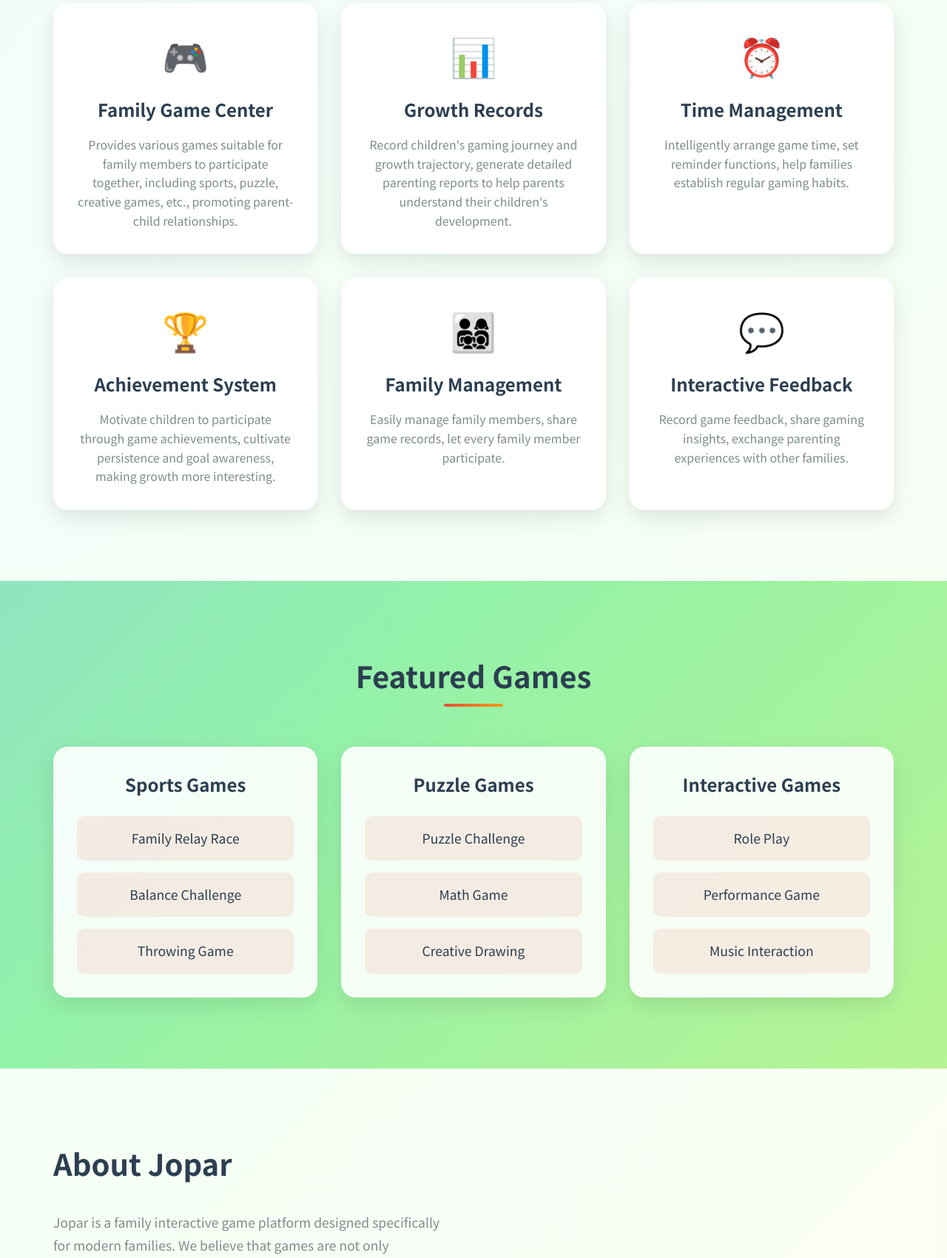
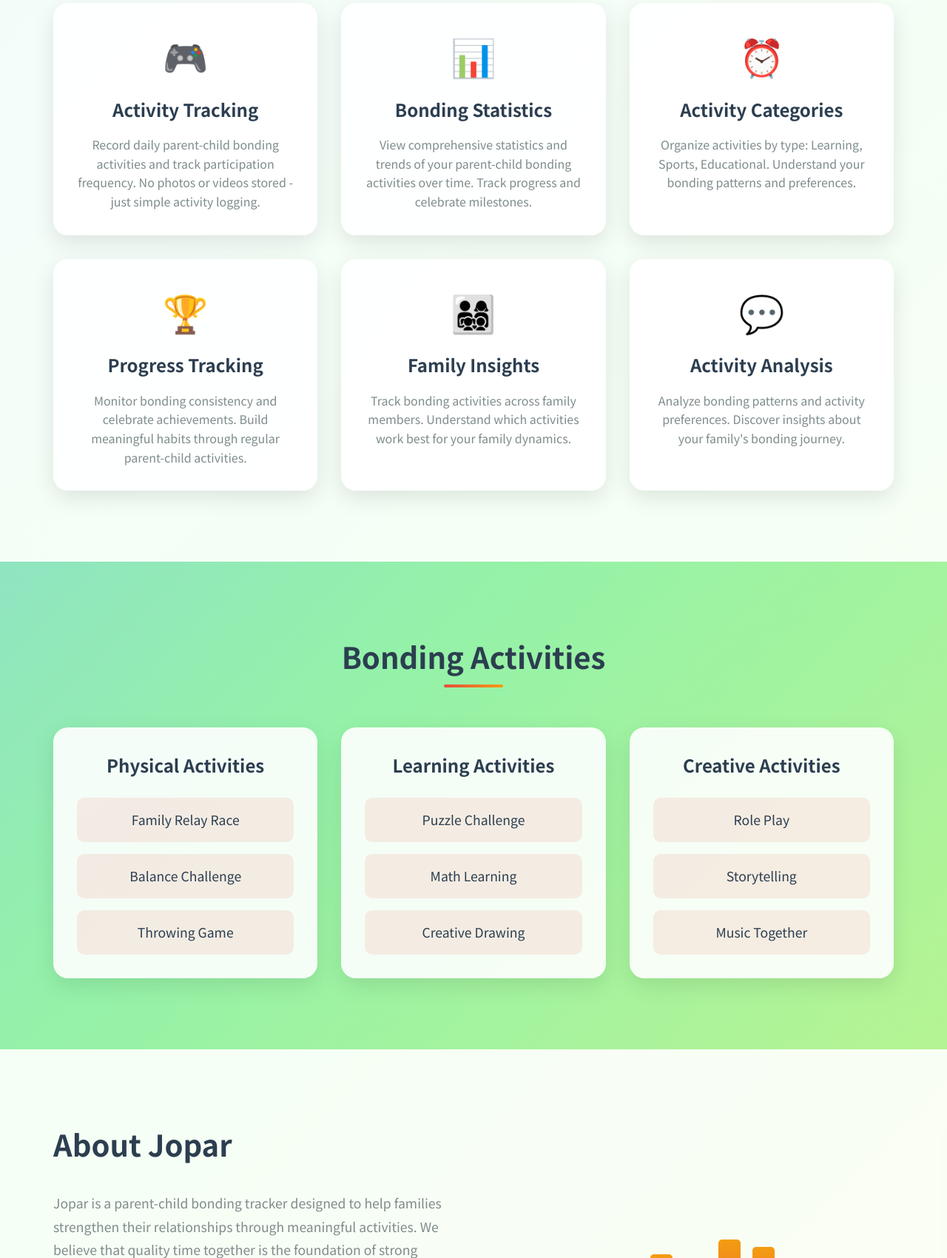
Before and after one commit to spicaoriginstudio/jopar_site, a plain HTML site: page home/index.html in a window 1280 px wide. Shown: the part 1100-2800 px from the top of the page at 74% size. Drawn offline with Linux system fonts and the light colour scheme.

Commit message:
更新 i18n-config.js 和 styles.css 文件，重命名和调整页面内容以反映亲子陪伴记录工具的功能，优化界面布局和样式，提升用户体验。

```diff
--- a/home/i18n-config.js
+++ b/home/i18n-config.js
@@ -4,59 +4,59 @@
 const I18N_CONFIG = {
     en: {
         // 页面标题和元信息
-        pageTitle: 'Jopar - Family Interactive Game Platform',
-        pageDescription: 'Let every family find joy in games and strengthen bonds through interaction.',
+        pageTitle: 'Jopar - Parent-Child Bonding Tracker',
+        pageDescription: 'Track and enhance parent-child bonding through meaningful activities and quality time together.',
 
         // 导航栏
         navHome: 'Home',
         navFeatures: 'Features',
-        navGames: 'Games',
+        navGames: 'Activities',
         navAbout: 'About',
         navContact: 'Contact',
 
         // 英雄区域
         heroTitle: 'Jopar',
-        heroSubtitle: 'Family Interactive Game Platform',
-        heroDescription: 'Let every family find joy in games and strengthen bonds through interaction. Explore, learn, and grow together with your children, creating beautiful memories.',
-        heroButtonPrimary: 'Try Now',
+        heroSubtitle: 'Parent-Child Bonding Tracker',
+        heroDescription: 'Record and track your parent-child bonding activities. Discover meaningful ways to spend quality time together and strengthen family bonds through various activities.',
+        heroButtonPrimary: 'Start Tracking',
         tryNowSuccess: 'Opening app...',
 
         // 功能特色
         featuresTitle: 'Core Features',
-        featureGameCenter: 'Family Game Center',
-        featureGameCenterDesc: 'Provides various games suitable for family members to participate together, including sports, puzzle, creative games, etc., promoting parent-child relationships.',
-        featureGrowthRecord: 'Growth Records',
-        featureGrowthRecordDesc: 'Record children\'s gaming journey and growth trajectory, generate detailed parenting reports to help parents understand their children\'s development.',
-        featureTimeManagement: 'Time Management',
-        featureTimeManagementDesc: 'Intelligently arrange game time, set reminder functions, help families establish regular gaming habits.',
-        featureAchievement: 'Achievement System',
-        featureAchievementDesc: 'Motivate children to participate through game achievements, cultivate persistence and goal awareness, making growth more interesting.',
-        featureFamilyManagement: 'Family Management',
-        featureFamilyManagementDesc: 'Easily manage family members, share game records, let every family member participate.',
-        featureFeedback: 'Interactive Feedback',
-        featureFeedbackDesc: 'Record game feedback, share gaming insights, exchange parenting experiences with other families.',
+        featureGameCenter: 'Activity Tracking',
+        featureGameCenterDesc: 'Record daily parent-child bonding activities and track participation frequency. No photos or videos stored - just simple activity logging.',
+        featureGrowthRecord: 'Bonding Statistics',
+        featureGrowthRecordDesc: 'View comprehensive statistics and trends of your parent-child bonding activities over time. Track progress and celebrate milestones.',
+        featureTimeManagement: 'Activity Categories',
+        featureTimeManagementDesc: 'Organize activities by type: Learning, Sports, Educational. Understand your bonding patterns and preferences.',
+        featureAchievement: 'Progress Tracking',
+        featureAchievementDesc: 'Monitor bonding consistency and celebrate achievements. Build meaningful habits through regular parent-child activities.',
+        featureFamilyManagement: 'Family Insights',
+        featureFamilyManagementDesc: 'Track bonding activities across family members. Understand which activities work best for your family dynamics.',
+        featureFeedback: 'Activity Analysis',
+        featureFeedbackDesc: 'Analyze bonding patterns and activity preferences. Discover insights about your family\'s bonding journey.',
 
         // 游戏展示
-        gamesTitle: 'Featured Games',
-        gameCategorySports: 'Sports Games',
-        gameCategoryPuzzle: 'Puzzle Games',
-        gameCategoryInteractive: 'Interactive Games',
+        gamesTitle: 'Bonding Activities',
+        gameCategorySports: 'Physical Activities',
+        gameCategoryPuzzle: 'Learning Activities',
+        gameCategoryInteractive: 'Creative Activities',
         gameFamilyRelay: 'Family Relay Race',
         gameBalanceChallenge: 'Balance Challenge',
         gameThrowingGame: 'Throwing Game',
         gamePuzzleChallenge: 'Puzzle Challenge',
-        gameMathGame: 'Math Game',
+        gameMathGame: 'Math Learning',
         gameCreativeDrawing: 'Creative Drawing',
         gameRolePlay: 'Role Play',
-        gamePerformanceGame: 'Performance Game',
-        gameMusicInteraction: 'Music Interaction',
+        gamePerformanceGame: 'Storytelling',
+        gameMusicInteraction: 'Music Together',
 
         // 关于我们
         aboutTitle: 'About Jopar',
-        aboutDescription1: 'Jopar is a family interactive game platform designed specifically for modern families. We believe that games are not only entertainment, but also a bridge for family communication and a companion for children\'s growth.',
-        aboutDescription2: 'Through carefully designed game content and intelligent recording systems, we help parents better understand their children, promote parent-child relationships, and let every family find their own happy time in games.',
+        aboutDescription1: 'Jopar is a parent-child bonding tracker designed to help families strengthen their relationships through meaningful activities. We believe that quality time together is the foundation of strong family bonds.',
+        aboutDescription2: 'Our simple tracking system helps you record daily bonding activities without storing personal data like photos or videos. Focus on what matters most - spending quality time with your children.',
         statActiveFamilies: 'Active Families',
-        statFeaturedGames: 'Featured Games',
+        statFeaturedGames: 'Activity Types',
         statUserSatisfaction: 'User Satisfaction',
 
         // 联系我们
@@ -67,17 +67,17 @@ const I18N_CONFIG = {
         // 页脚
         footerPrivacy: 'Privacy Policy',
         footerTerms: 'Terms of Service',
-        footerCopyright: '© 2024 Jopar. Let every family find joy in games.',
+        footerCopyright: '© 2025 Jopar. Strengthening family bonds through meaningful activities.',
 
         // 游戏详情模态框
-        gameModalDescription: 'This is an interesting family interactive game, suitable for the whole family to participate together.',
+        gameModalDescription: 'This is a meaningful parent-child bonding activity that helps strengthen family relationships.',
         gameModalAge: 'Suitable Age:',
         gameModalParticipants: 'Participants:',
-        gameModalDuration: 'Game Duration:',
+        gameModalDuration: 'Activity Duration:',
         gameModalAgeValue: '3-12 years old',
         gameModalParticipantsValue: '2-6 people',
         gameModalDurationValue: '15-30 minutes',
-        gameModalStart: 'Start Game',
+        gameModalStart: 'Start Activity',
 
         // 表单验证和通知
         formValidationRequired: 'Please fill in all required fields',
@@ -92,59 +92,59 @@ const I18N_CONFIG = {
     },
     zh: {
         // 页面标题和元信息
-        pageTitle: 'Jopar - 亲子互动游戏平台',
-        pageDescription: '让每个家庭都能在游戏中找到快乐，在互动中增进感情。',
+        pageTitle: 'Jopar - 亲子陪伴记录工具',
+        pageDescription: '记录和追踪亲子陪伴活动，通过有意义的互动增进亲子关系。',
 
         // 导航栏
         navHome: '首页',
         navFeatures: '功能',
-        navGames: '游戏',
+        navGames: '活动',
         navAbout: '关于',
         navContact: '联系',
 
         // 英雄区域
         heroTitle: 'Jopar',
-        heroSubtitle: '亲子互动游戏平台',
-        heroDescription: '让每个家庭都能在游戏中找到快乐，在互动中增进感情。<br>与孩子一起探索、学习、成长，创造美好的回忆。',
-        heroButtonPrimary: '立即体验',
+        heroSubtitle: '亲子陪伴记录工具',
+        heroDescription: '记录和追踪您的亲子陪伴活动。发现更多有意义的亲子时光，通过各种活动增进家庭关系。',
+        heroButtonPrimary: '开始记录',
         tryNowSuccess: '正在打开应用...',
 
         // 功能特色
         featuresTitle: '核心功能',
-        featureGameCenter: '家庭游戏中心',
-        featureGameCenterDesc: '提供多种适合家庭成员共同参与的游戏，包括运动类、益智类、创意类等，促进亲子关系。',
-        featureGrowthRecord: '成长记录',
-        featureGrowthRecordDesc: '记录孩子们的游戏历程和成长轨迹，生成详细的育儿报告，帮助家长了解孩子的发展。',
-        featureTimeManagement: '时间管理',
-        featureTimeManagementDesc: '智能安排游戏时间，设置提醒功能，帮助家庭建立规律的游戏习惯。',
-        featureAchievement: '成就系统',
-        featureAchievementDesc: '通过游戏成就激励孩子参与，培养持续性和目标感，让成长更有趣。',
-        featureFamilyManagement: '家庭管理',
-        featureFamilyManagementDesc: '轻松管理家庭成员，共享游戏记录，让每个家庭成员都能参与其中。',
-        featureFeedback: '互动反馈',
-        featureFeedbackDesc: '记录游戏反馈，分享游戏心得，与其他家庭交流育儿经验。',
+        featureGameCenter: '活动记录',
+        featureGameCenterDesc: '记录每日亲子陪伴活动，追踪参与频次。不存储照片或视频，只进行简单的活动记录。',
+        featureGrowthRecord: '陪伴统计',
+        featureGrowthRecordDesc: '查看亲子陪伴活动的全面统计和趋势分析。追踪进度，庆祝里程碑时刻。',
+        featureTimeManagement: '活动分类',
+        featureTimeManagementDesc: '按类型组织活动：学习类、运动类、教育类。了解您的陪伴模式和偏好。',
+        featureAchievement: '进度追踪',
+        featureAchievementDesc: '监控陪伴一致性，庆祝成就。通过定期亲子活动建立有意义的习惯。',
+        featureFamilyManagement: '家庭洞察',
+        featureFamilyManagementDesc: '追踪家庭成员间的陪伴活动。了解哪些活动最适合您的家庭动态。',
+        featureFeedback: '活动分析',
+        featureFeedbackDesc: '分析陪伴模式和活动偏好。发现关于您家庭陪伴之旅的洞察。',
 
         // 游戏展示
-        gamesTitle: '精选游戏',
-        gameCategorySports: '运动类游戏',
-        gameCategoryPuzzle: '益智类游戏',
-        gameCategoryInteractive: '互动类游戏',
+        gamesTitle: '陪伴活动',
+        gameCategorySports: '运动类活动',
+        gameCategoryPuzzle: '学习类活动',
+        gameCategoryInteractive: '创意类活动',
         gameFamilyRelay: '家庭接力赛',
         gameBalanceChallenge: '平衡挑战',
         gameThrowingGame: '投掷游戏',
         gamePuzzleChallenge: '拼图挑战',
-        gameMathGame: '数学游戏',
+        gameMathGame: '数学学习',
         gameCreativeDrawing: '创意绘画',
         gameRolePlay: '角色扮演',
-        gamePerformanceGame: '表演游戏',
+        gamePerformanceGame: '故事讲述',
         gameMusicInteraction: '音乐互动',
 
         // 关于我们
         aboutTitle: '关于 Jopar',
-        aboutDescription1: 'Jopar 是一款专为现代家庭设计的亲子互动游戏平台。我们相信，游戏不仅是娱乐，更是家庭沟通的桥梁，是孩子成长的伙伴。',
-        aboutDescription2: '通过精心设计的游戏内容和智能化的记录系统，我们帮助家长更好地了解孩子，促进亲子关系，让每个家庭都能在游戏中找到属于自己的快乐时光。',
+        aboutDescription1: 'Jopar 是一款亲子陪伴记录工具，旨在帮助家庭通过有意义的互动活动增进亲子关系。我们相信，高质量的陪伴时光是建立牢固家庭关系的基础。',
+        aboutDescription2: '我们简单的记录系统帮助您记录每日陪伴活动，不存储照片或视频等个人数据。专注于最重要的事情——与孩子共度有意义的时光。',
         statActiveFamilies: '活跃家庭',
-        statFeaturedGames: '精选游戏',
+        statFeaturedGames: '活动类型',
         statUserSatisfaction: '用户满意度',
 
         // 联系我们
@@ -155,17 +155,17 @@ const I18N_CONFIG = {
         // 页脚
         footerPrivacy: '隐私政策',
         footerTerms: '服务条款',
-        footerCopyright: '© 2024 Jopar. 让每个家庭都能在游戏中找到快乐。',
+        footerCopyright: '© 2025 Jopar. 通过有意义的互动增进家庭关系。',
 
         // 游戏详情模态框
-        gameModalDescription: '这是一个有趣的亲子互动游戏，适合全家人一起参与。',
+        gameModalDescription: '这是一个有意义的亲子陪伴活动，有助于增进家庭关系。',
         gameModalAge: '适合年龄：',
         gameModalParticipants: '参与人数：',
-        gameModalDuration: '游戏时长：',
+        gameModalDuration: '活动时长：',
         gameModalAgeValue: '3-12岁',
         gameModalParticipantsValue: '2-6人',
         gameModalDurationValue: '15-30分钟',
-        gameModalStart: '开始游戏',
+        gameModalStart: '开始活动',
 
         // 表单验证和通知
         formValidationRequired: '请填写所有必填字段',
```
Also changed, not shown: home/styles.css (+40 -0 lines).
